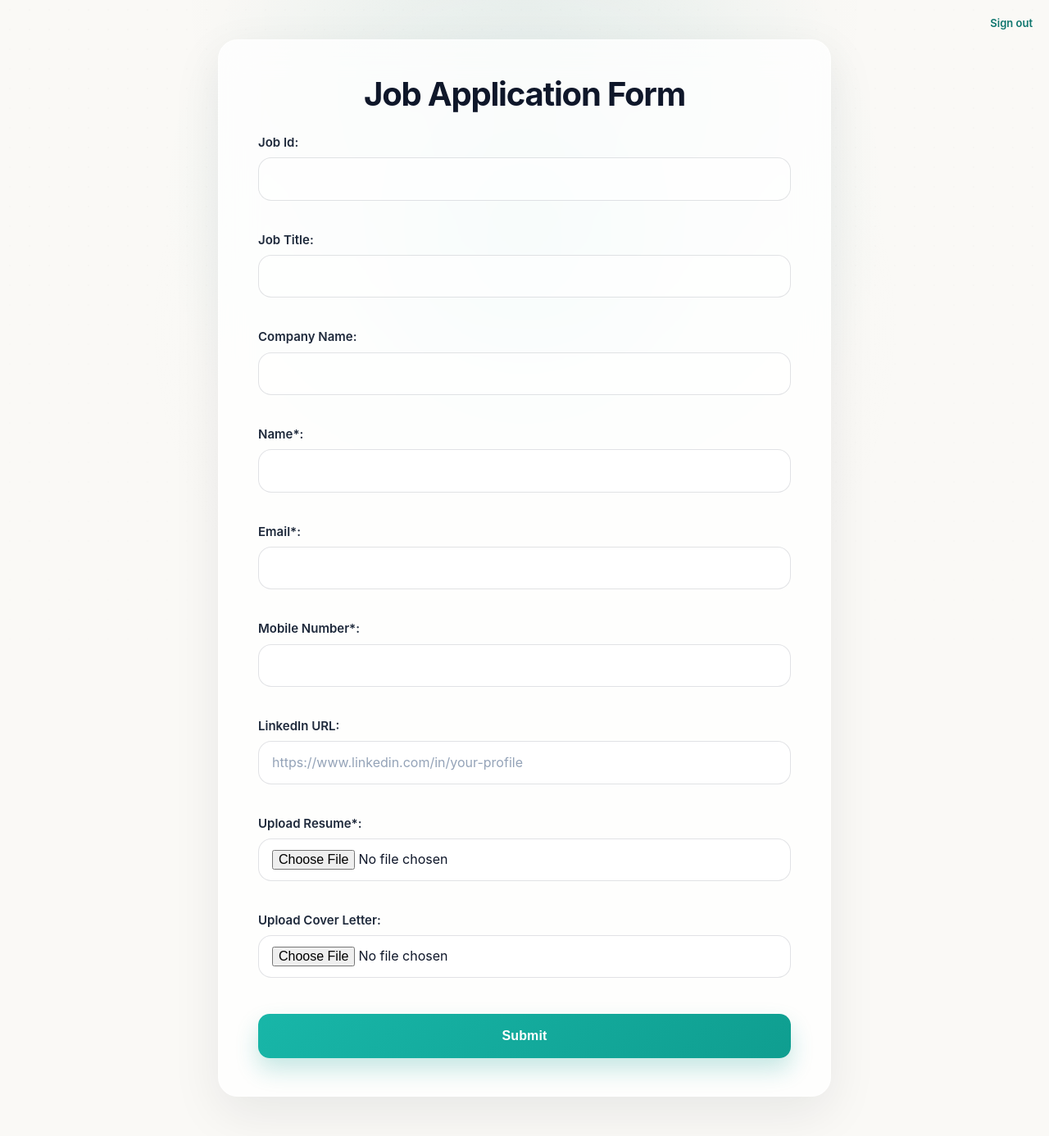
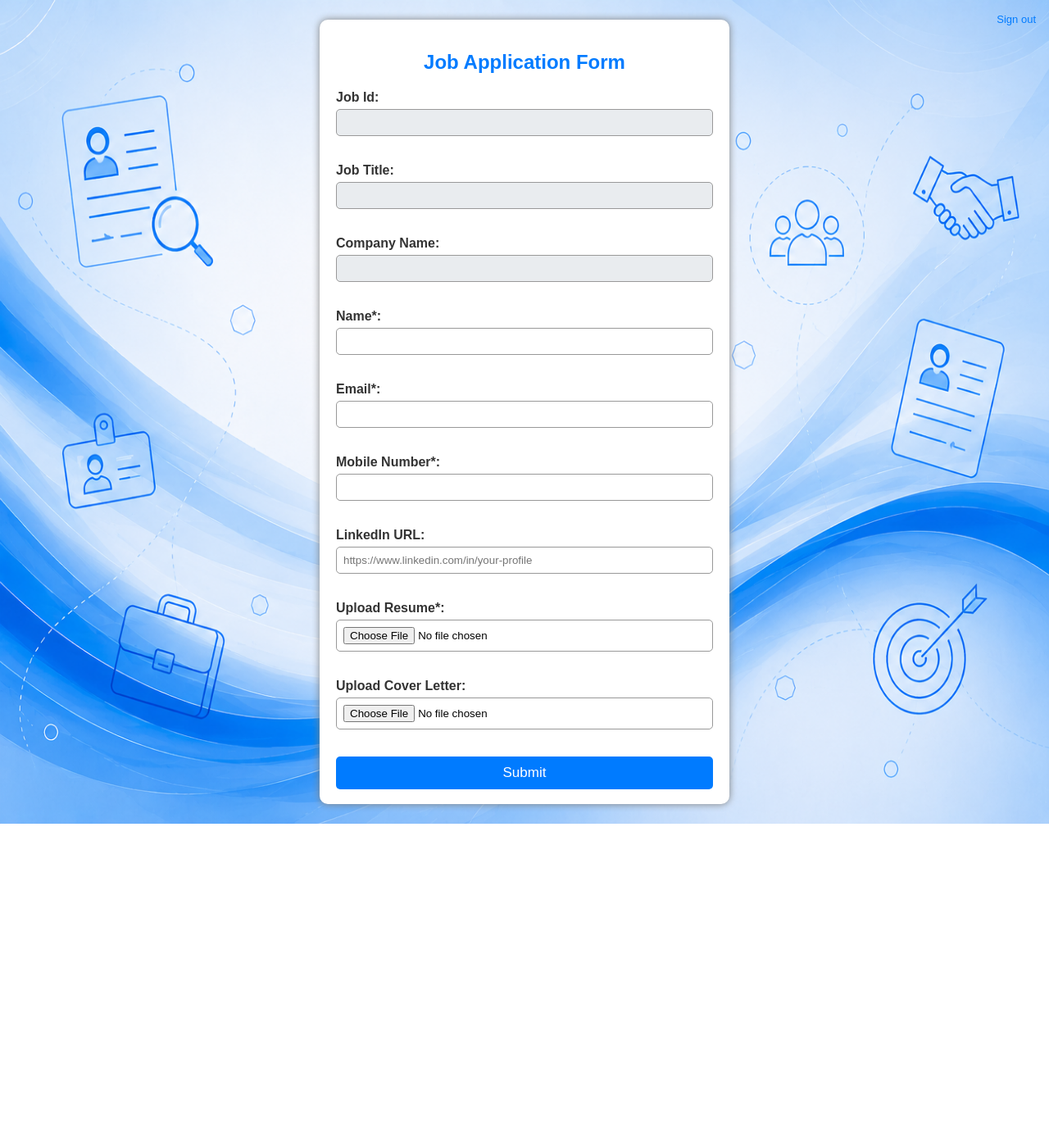
Before and after one commit to Vaibhavkaremgar/Eve_job_application_Form, a FastAPI app: template templates/index.html in a window 1280 px wide. Shown: the whole page at 82% size. After the commit the page ends 1005 px from the top, so only its background shows below. Run offline with FastAPI, Linux system fonts and the light colour scheme; the template is opened without the code that fills it, so the values that code supplies are empty.

Commit message:
Done changes

```diff
--- a/templates/index.html
+++ b/templates/index.html
@@ -1,284 +1,128 @@
 <!DOCTYPE html>
 <html>
     <head>
-        <meta charset="UTF-8">
-        <meta name="viewport" content="width=device-width, initial-scale=1.0">
         <title>Job Application Form</title>
         <style>
-        :root {
-            --page-bg: #faf9f6;
-            --ink: #0f172a;
-            --muted: #475569;
-            --line: rgba(15, 23, 42, 0.10);
-            --line-strong: rgba(15, 23, 42, 0.14);
-            --field-bg: rgba(255, 255, 255, 0.72);
-            --field-bg-disabled: rgba(255, 255, 255, 0.55);
-            --focus-ring: rgba(45, 120, 255, 0.24);
-            --teal-1: #18b6a8;
-            --teal-2: #0f9e90;
-        }
-
         body {
-            font-family: "Inter", system-ui, -apple-system, BlinkMacSystemFont, "Segoe UI", sans-serif;
+            font-family: Arial, sans-serif;
             display: flex;
             align-items: center;
             justify-content: center;
             position: relative;
             min-height: 100vh;
             margin: 0;
-            padding: 48px 20px;
-            background:
-                radial-gradient(circle at 50% 18%, rgba(24, 182, 168, 0.10), transparent 34%),
-                radial-gradient(circle at 50% 0%, rgba(15, 23, 42, 0.04), transparent 28%),
-                linear-gradient(180deg, rgba(250, 249, 246, 0.98), rgba(250, 249, 246, 0.98)),
-                var(--page-bg);
+            padding: 24px 16px;
+            /* background: #f6f9ff url("/static/background.png") center top / cover no-repeat fixed; */
+            background-image: url("/static/background.png");
+            background-repeat: no-repeat;
+            background-position: center center;
+            /* background-size: cover; */
+            background-size: 100% 100%;
+            background-attachment: scroll;
+            background-color: #f6f9ff;
             overflow-x: hidden;
             isolation: isolate;
         }
 
-        body::before {
-            content: "";
-            position: fixed;
-            inset: 0;
-            pointer-events: none;
-            background-image:
-                radial-gradient(rgba(15, 23, 42, 0.045) 1px, transparent 1px);
-            background-size: 24px 24px;
-            opacity: 0.55;
-            mask-image: linear-gradient(180deg, rgba(0, 0, 0, 0.65), rgba(0, 0, 0, 0.45) 60%, rgba(0, 0, 0, 0.22));
-            -webkit-mask-image: linear-gradient(180deg, rgba(0, 0, 0, 0.65), rgba(0, 0, 0, 0.45) 60%, rgba(0, 0, 0, 0.22));
-            z-index: -2;
-        }
-
-        body::after {
-            content: "";
-            position: fixed;
-            inset: 0;
-            pointer-events: none;
-            background:
-                radial-gradient(circle at 50% 42%, rgba(24, 182, 168, 0.09), transparent 28%),
-                radial-gradient(circle at 50% 50%, rgba(255, 255, 255, 0.52), transparent 60%);
-            z-index: -1;
-        }
-
         form {
-            width: min(650px, calc(100vw - 40px));
+            width: min(460px, calc(100vw - 32px));
             margin: 0;
-            padding: 44px 48px 46px;
-            background: rgba(255, 255, 255, 0.78);
-            border: 1px solid rgba(255, 255, 255, 0.55);
-            border-radius: 24px;
-            box-shadow: 0 20px 60px rgba(15, 23, 42, 0.08);
-            backdrop-filter: blur(22px);
-            -webkit-backdrop-filter: blur(22px);
-            color: var(--ink);
+            padding: 18px 20px;
+            background: white;
+            border-radius: 10px;
+            box-shadow: 0px 0px 10px gray;
         }
 
         h2 {
-            margin: 0 0 28px;
             text-align: center;
-            color: var(--ink);
-            font-size: 40px;
-            line-height: 1.08;
-            font-weight: 700;
-            letter-spacing: -0.03em;
+            color: #007BFF;
         }
 
-        form label,
-        .error-box label {
-            display: block;
-            margin: 0 0 8px;
-            font-weight: 600;
-            font-size: 15px;
-            line-height: 1.35;
-            color: #1e293b;
+        label {
+            font-weight: bold;
+            color: #333;
         }
 
-        form input[type="text"],
-        form input[type="email"],
-        form input[type="url"],
-        form input[type="file"] {
+        input[type="text"],
+        input[type="email"],
+        input[type="url"],
+        input[type="file"] {
             width: 100%;
-            min-height: 52px;
-            padding: 14px 16px;
-            margin: 0 0 18px;
-            border: 1px solid rgba(15, 23, 42, 0.12);
-            border-radius: 16px;
+            padding: 8px;
+            margin-top: 5px;
+            margin-bottom: 15px;
+            border: 1px solid #999;
+            border-radius: 5px;
             box-sizing: border-box;
-            background: var(--field-bg);
-            color: var(--ink);
-            font-size: 16px;
-            line-height: 1.4;
-            font-family: inherit;
-            box-shadow: inset 0 1px 0 rgba(255, 255, 255, 0.55);
-            transition:
-                border-color 180ms ease,
-                box-shadow 180ms ease,
-                background-color 180ms ease,
-                transform 180ms ease;
         }
 
-        form input[type="file"] {
-            padding-top: 13px;
-            padding-bottom: 13px;
+        input:focus {
+            border-color: blue;
+            outline: none;
+            box-shadow: 0 0 5px lightblue;
         }
 
-        form input::placeholder {
-            color: #94a3b8;
-        }
-
-        form input:hover {
-            border-color: rgba(15, 23, 42, 0.18);
-            background: rgba(255, 255, 255, 0.82);
-        }
-
-        form input:focus {
-            border-color: rgba(37, 99, 235, 0.55);
-            outline: none;
-            box-shadow: 0 0 0 4px var(--focus-ring);
-            background: rgba(255, 255, 255, 0.92);
-        }
-
-        form input[readonly],
-        form input[disabled] {
-            background: var(--field-bg-disabled);
-            color: #475569;
+        input[readonly] {
+            background-color: #e9ecef;
+            color: #555;
             cursor: default;
-        }
-
-        form input[readonly]:hover,
-        form input[disabled]:hover {
-            border-color: rgba(15, 23, 42, 0.12);
-            background: var(--field-bg-disabled);
         }
 
         input[type="submit"] {
             width: 100%;
-            min-height: 54px;
-            margin-top: 6px;
-            padding: 0 18px;
-            background: linear-gradient(135deg, #18b6a8 0%, #0f9e90 100%);
-            color: #ffffff;
+            padding: 10px;
+            background: #007BFF;
+            color: white;
             border: none;
-            border-radius: 14px;
-            font-size: 16px;
-            font-weight: 700;
-            letter-spacing: 0.01em;
+            border-radius: 5px;
+            font-size: 17px;
             cursor: pointer;
-            box-shadow: 0 14px 28px rgba(15, 158, 144, 0.24);
-            transition:
-                background 180ms ease,
-                transform 180ms ease,
-                box-shadow 180ms ease;
         }
 
-        input[type="submit"]:hover:not(:disabled) {
-            background: linear-gradient(135deg, #16a89b 0%, #0d8c80 100%);
-            color: #ffffff;
-            transform: translateY(-2px);
-            box-shadow: 0 12px 24px rgba(24, 182, 168, 0.25);
-        }
-
-        input[type="submit"]:active:not(:disabled) {
-            transform: translateY(0);
-            box-shadow: 0 10px 22px rgba(15, 158, 144, 0.22);
-        }
-
-        input[type="submit"]:focus,
-        input[type="submit"]:focus-visible {
-            outline: none;
-            color: #ffffff;
-            box-shadow: 0 0 0 4px rgba(24, 182, 168, 0.2);
-        }
-
-        input[type="submit"]:disabled {
-            background: linear-gradient(135deg, #8ccfc8 0%, #73bdb5 100%);
-            color: #ffffff;
-            cursor: not-allowed;
-            box-shadow: none;
-            transform: none;
+        input[type="submit"]:hover {
+            background: #0056b3;
         }
 
         .logout {
             position: absolute;
-            top: 20px;
-            right: 20px;
+            top: 16px;
+            right: 16px;
             display: block;
             text-align: right;
             margin: 0;
             width: auto;
             font-size: 13px;
-            color: #64748b;
-            z-index: 1;
+            color: #888;
         }
-        .logout a {
-            color: #0f766e;
-            text-decoration: none;
-            font-weight: 600;
-        }
+        .logout a { color: #007BFF; text-decoration: none; }
         .logout a:hover { text-decoration: underline; }
 
         .error-box {
-            width: min(650px, calc(100vw - 40px));
+            width: min(460px, calc(100vw - 32px));
             margin: 0;
-            padding: 44px 48px 46px;
-            background: rgba(255, 255, 255, 0.78);
-            border: 1px solid rgba(255, 255, 255, 0.55);
-            border-radius: 24px;
-            box-shadow: 0 20px 60px rgba(15, 23, 42, 0.08);
-            backdrop-filter: blur(22px);
-            -webkit-backdrop-filter: blur(22px);
+            padding: 30px 20px;
+            background: white;
+            border-radius: 10px;
+            box-shadow: 0px 0px 10px gray;
             text-align: center;
-            color: var(--muted);
+            color: #555;
         }
-        .error-box h2 {
-            color: #0f172a;
-            margin-bottom: 10px;
-        }
+        .error-box h2 { color: #dc3545; margin-bottom: 10px; }
 
         @media (max-width: 520px) {
             body {
-                padding: 20px 12px;
+                padding: 16px 12px;
+                background-attachment: scroll;
             }
 
             .logout {
-                top: 14px;
-                right: 14px;
+                top: 12px;
+                right: 12px;
             }
 
             form,
             .error-box {
                 width: 100%;
-                padding: 28px 18px 22px;
-                border-radius: 20px;
-            }
-
-            h2 {
-                font-size: 28px;
-                margin-bottom: 22px;
-            }
-
-            form input[type="text"],
-            form input[type="email"],
-            form input[type="url"],
-            form input[type="file"] {
-                min-height: 50px;
-                border-radius: 14px;
-            }
-
-            input[type="submit"] {
-                min-height: 52px;
-            }
-        }
-
-        @media (min-width: 521px) and (max-width: 900px) {
-            form,
-            .error-box {
-                padding: 38px 34px 34px;
-            }
-
-            h2 {
-                font-size: 34px;
             }
         }
     </style>
@@ -372,8 +216,10 @@ form.addEventListener("submit", async function (e) {
         console.log("Response Status:", response.status);
 
         const result = await response.json();
+        console.log("Response Body:", result);
 
         if (response.ok) {
+            console.log("Application submitted successfully.");
             if (!window.__applicationSuccessToast) {
                 const toast = document.createElement("div");
                 toast.id = "applicationSuccessToast";
@@ -409,6 +255,7 @@ form.addEventListener("submit", async function (e) {
             }, 1800);
             window.clearTimeout(window.__applicationRedirectTimer);
             window.__applicationRedirectTimer = window.setTimeout(() => {
+                console.log("Redirecting to Candidate Dashboard...");
                 window.location.href = "/candidate-dashboard";
             }, 2000);
             form.reset();
```
Also changed, not shown: app/auth.py (+16 -20 lines).
